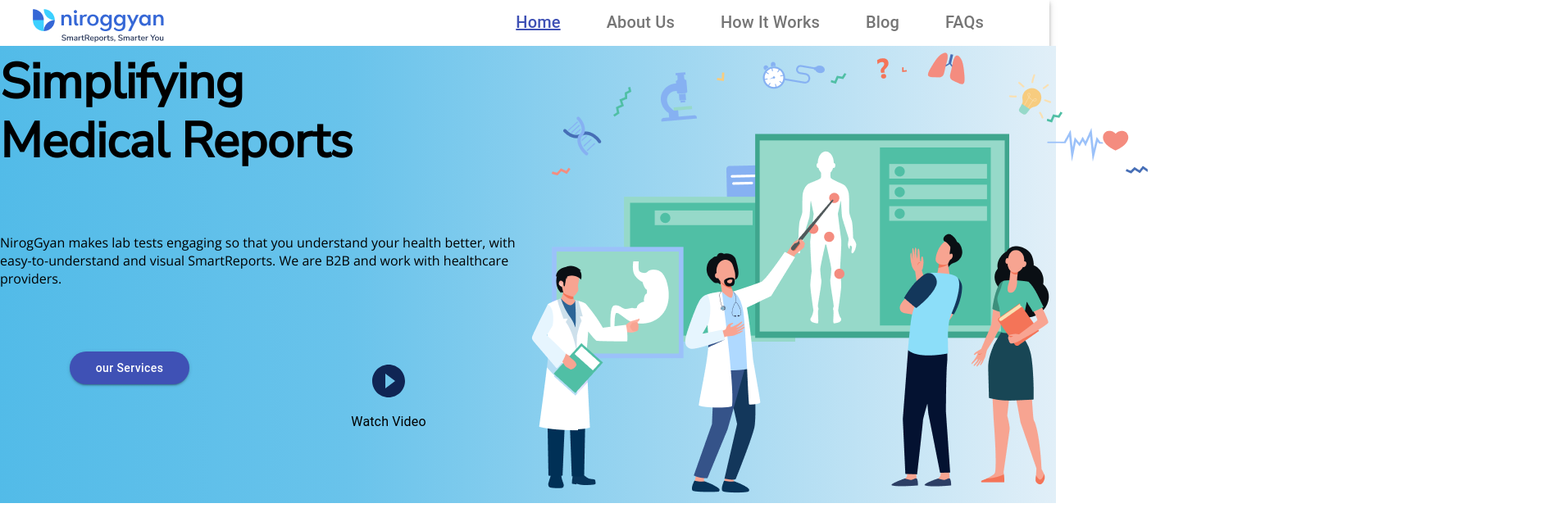
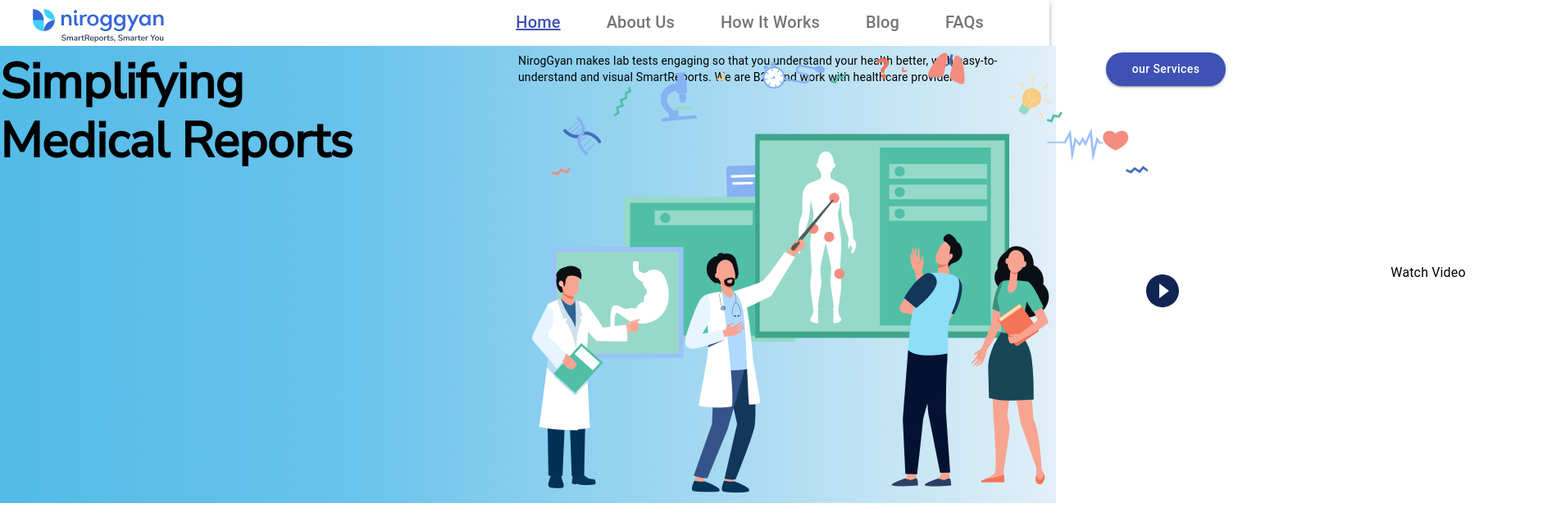
Before and after one commit to vishal2612200/NirogGyanCompanyWebsite, a React (Create React App) app: page / in a window 1280 px wide. Shown: the top 631 px of the page at 82% size, 1904 px wide, since content can reach past the window. Built offline with nearby package versions, Linux system fonts and the light colour scheme.

Commit message:
fixing hero section

```diff
--- a/src/components/HeroSection.js
+++ b/src/components/HeroSection.js
@@ -16,7 +16,6 @@ const useStyles = makeStyles((theme) => ({
     backgroundImage: "linear-gradient(to right, #52BBE8, #69C3EB, #A3D8F1, #E1EFF8)",
   },
   title: {
-    wordWrap: "break-word",
     fontFamily: '"Nunito Sans", "Helvetica", "Arial", sans-serif',
     textAlign: "left",
     fontWeight: "700",
@@ -28,6 +27,7 @@ const useStyles = makeStyles((theme) => ({
   watchVideoButton: {
     backgroundColor: "transparent",
     textTransform: "none",
+
     "&:hover": { backgroundColor: "transparent" },
   },
   paper: {
@@ -35,76 +35,90 @@ const useStyles = makeStyles((theme) => ({
     textAlign: "center",
     color: theme.palette.text.secondary,
   },
+  buttonServices: {
+    borderRadius: "20px",
+    padding: "0.5rem 2rem",
+    textTransform: "none",
+  },
+  videoButtonIcon: {
+    color: "#102554",
+    fontSize: "3rem"
+  }
 }));
 
 
 export default function HeroSection({ state: heroSection }) {
   const classes = useStyles();
-  return <Grid container spacing={2} className={classes.root}>
+  return (
+    <Grid container spacing={2} className={classes.root}>
       <Content content={heroSection.info} />
       <ImageBox imagePath={heroSection.imagePath} />
     </Grid>
+  )
 
 }
+
 const Content = ({ content }) => {
   const classes = useStyles();
-  return <Grid item container direction="row" justifyContent="flex-start" alignItems="space-around" sm={12} md={6} >
+  return <Grid container item sm={12} md={6} direction="column">
     <Heading text={content.heading} />
-    <Description content={content.description} />
+    <Description text={content.description} />
     <ButtonSet content={content.buttons} />
   </Grid>
 }
 
 const Heading = ({ text }) => {
   const classes = useStyles();
-  console.log(text);
 
-  return <Grid item xs={12}>
+  return <Grid container item md={12} direction="column">
+    <Grid item >
       <Typography
         variant="h2"
-      // eslint-disable-next-line eqeqeq
         className={classes.title}>
         {text.line1}
       </Typography>
+    </Grid>
+
+    <Grid item>
       <Typography
         variant="h2"
-      // eslint-disable-next-line eqeqeq
-      className={classes.title}>
+        className={classes.title}
+      >
         {text.line2}
       </Typography>
     </Grid>
+  </Grid>
 }
-const Description = ({ content }) => {
+
+const Description = ({ text }) => {
   const classes = useStyles();
-  return <Grid item xs={12} className={classes.text}>
-    {content}
+  return <Grid item xs={12} className={classes.text} >
+    <Typography variant="body2" style={{ textWrap: "normal" }}>
+      {text}
+    </Typography>
   </Grid>
 }
 
 const ImageBox = ({ imagePath }) => {
 
-  return <Grid item xs={12} sm={12} md={6}>
+  return <Grid item xs={12} md={6}>
     <img src={imagePath} alt="hero" />
   </Grid>
 }
 
 const ButtonSet = ({ content }) => {
-  return <>  <ButtonServices text={content.services} />
+  return <Grid container item md={12}>
+    <ButtonServices text={content.services} />
     <ButtonWatchVideo text={content.watchVideo} />
-  </>
+  </Grid>
 }
 
 const ButtonServices = ({ text }) => {
+  const classes = useStyles();
   return <Grid item xs={6}>
     <Button
       variant="contained"
-      color="primary"
-      style={{
-        borderRadius: "20px",
-        padding: "0.5rem 2rem",
-        textTransform: "none",
-      }}
-    >
+      color="primary" className={classes.buttonServices}    >
       {text}
     </Button>
   </Grid>
@@ -112,18 +126,17 @@ const ButtonServices = ({ text }) => {
 
 
 const ButtonWatchVideo = ({ text }) => {
-  return <>
+  const classes = useStyles();
+  return <Grid container item spacing={2} >
     <Grid item xs={6}>
       <IconButton>
-        <PlayCircleFilledIcon
-          style={{ color: "#102554", fontSize: "3rem" }}
-        />
+        <PlayCircleFilledIcon className={classes.videoButtonIcon} />
       </IconButton>
-      <Typography
-        variant="subtitle1"
-      // eslint-disable-next-line eqeqeq
-      >
+    </Grid>
+    <Grid item xs={6}>
+      <Typography variant="subtitle1">
         {text}
       </Typography>
-    </Grid></>
+    </Grid>
+  </Grid>
 }
```
Lines whose indentation alone changed are shown as unchanged.
